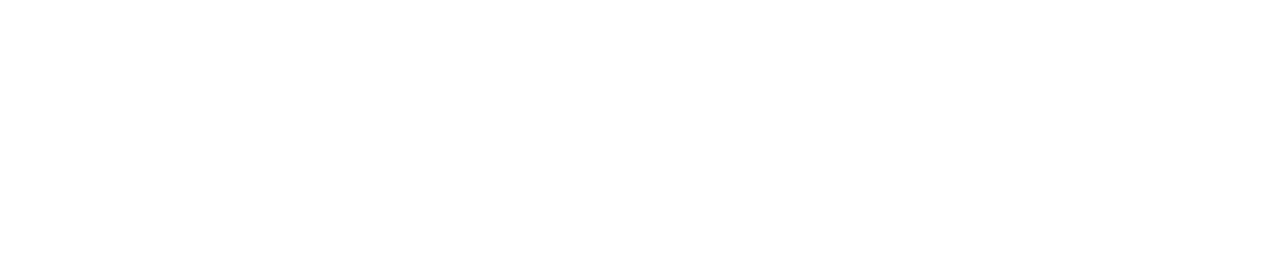
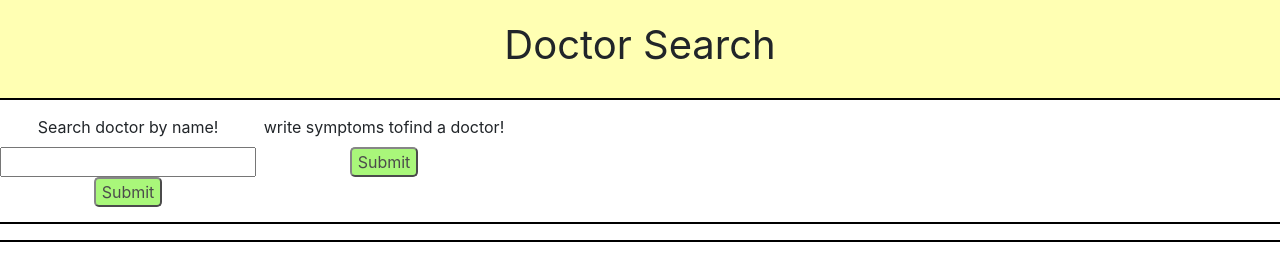
Before and after one commit to gulzatk/DoctorSearch-API, a website built with webpack: page src/index.html in a window 1280 px wide. Built offline with nearby package versions, Linux system fonts and the light colour scheme.

Commit message:
It will update the file to add html

```diff
--- a/src/index.html
+++ b/src/index.html
@@ -1,3 +1,37 @@
 <!DOCTYPE html>
+<html lang="en">
 
+    <head>
+        <meta charset="UTF-8">
+        <meta name="viewport" content="width=device-width, initial-scale=1.0">
+        <meta http-equiv="X-UA-Compatible" content="ie=edge">
+        <link href="https://fonts.googleapis.com/css?family=Anton|Oswald" rel="stylesheet">
+        <title>Doctor Search</title>
+    </head>
+
+    <body>
+        <div id="mainHeaderDiv">
+            <p id="mainHeader">Doctor Search</p>
+        </div>
+        <div class="button-container">
+            <div class="button-center">
+                <form id="searchByName">
+                    <label for="doctorName">Search doctor by name!</label>
+                    <input id="doctorName" type="text" required></input>
+                    <button type="submit" class="button">Submit</button>
+                </form>
+            </div>
+            <div class="button-center">
+                <form id="searchBySymptoms">
+                    <label for="symptom">write symptoms tofind a doctor!</label>
+                    <button type="submit" class="button">Submit</button>
+                </form>
+            </div>
+        </div>
+        <hr class="mainHR">
+        <div id="result">
+            <p id="doctorNameOutput"></p>
+        </div>
+        <hr class="mainHR">
+    </body>
 </html>
```
Also changed, not shown: 1 other file.
